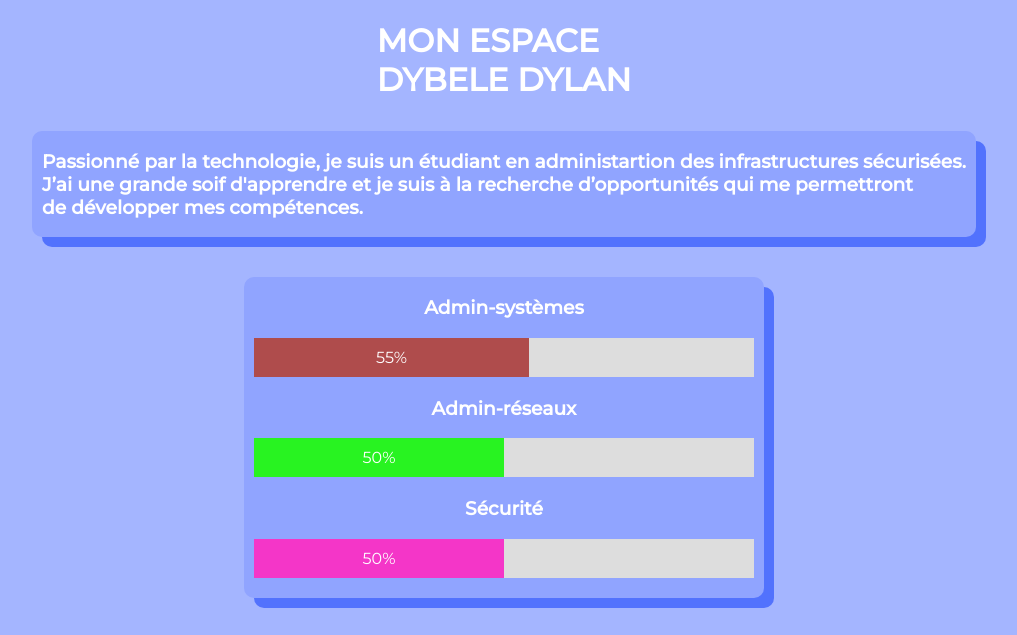
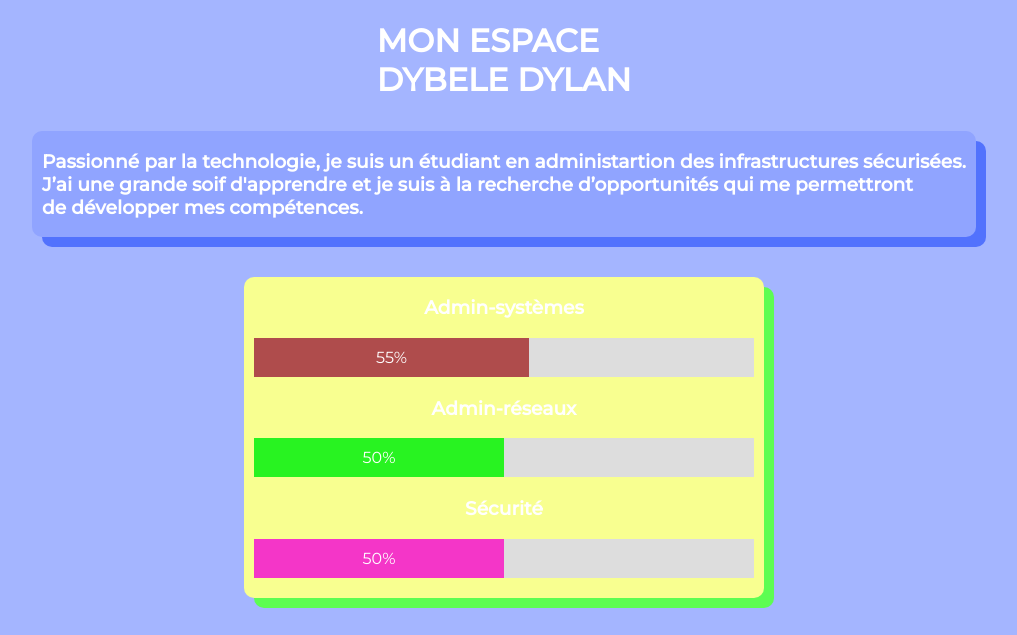
Before and after one commit to DylanDyb/ITIC, a plain HTML site: page index.html in a window 1280 px wide. Shown: the top 635 px of the page, without its empty margins (136-1153 px from the left). Drawn offline with Linux system fonts and the light colour scheme.

Commit message:
ma 1ère version du site

```diff
--- a/style2.css
+++ b/style2.css
@@ -56,8 +56,8 @@ a {
 
 /* Compétences */
 .skill {
-    background-color: #90a4ff;
-    box-shadow: 10px 10px #5272fd;
+    background-color: #f8ff90;
+    box-shadow: 10px 10px #5dfd52;
     margin-left: auto;
     margin-right: auto;
     border-radius: 10px;
```
